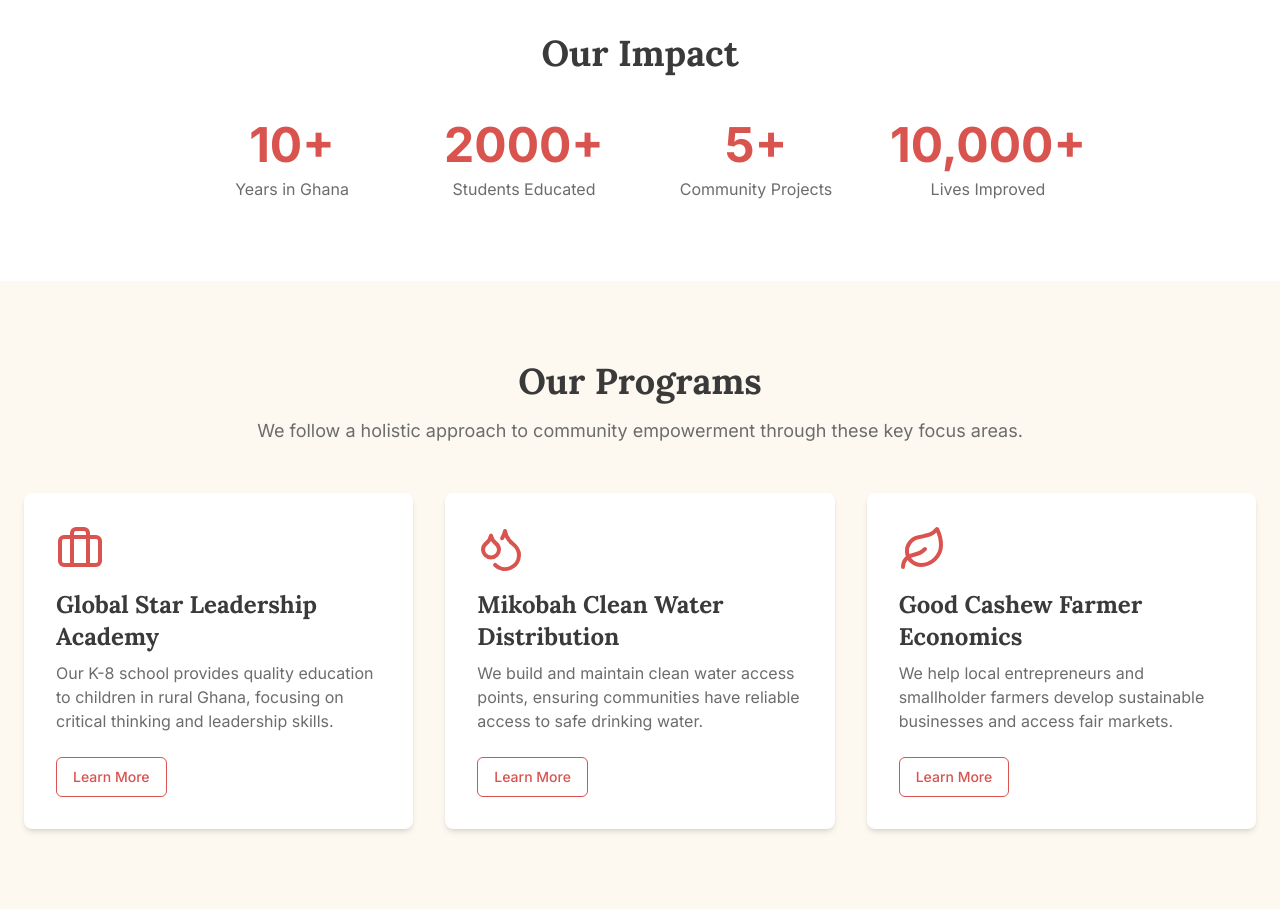
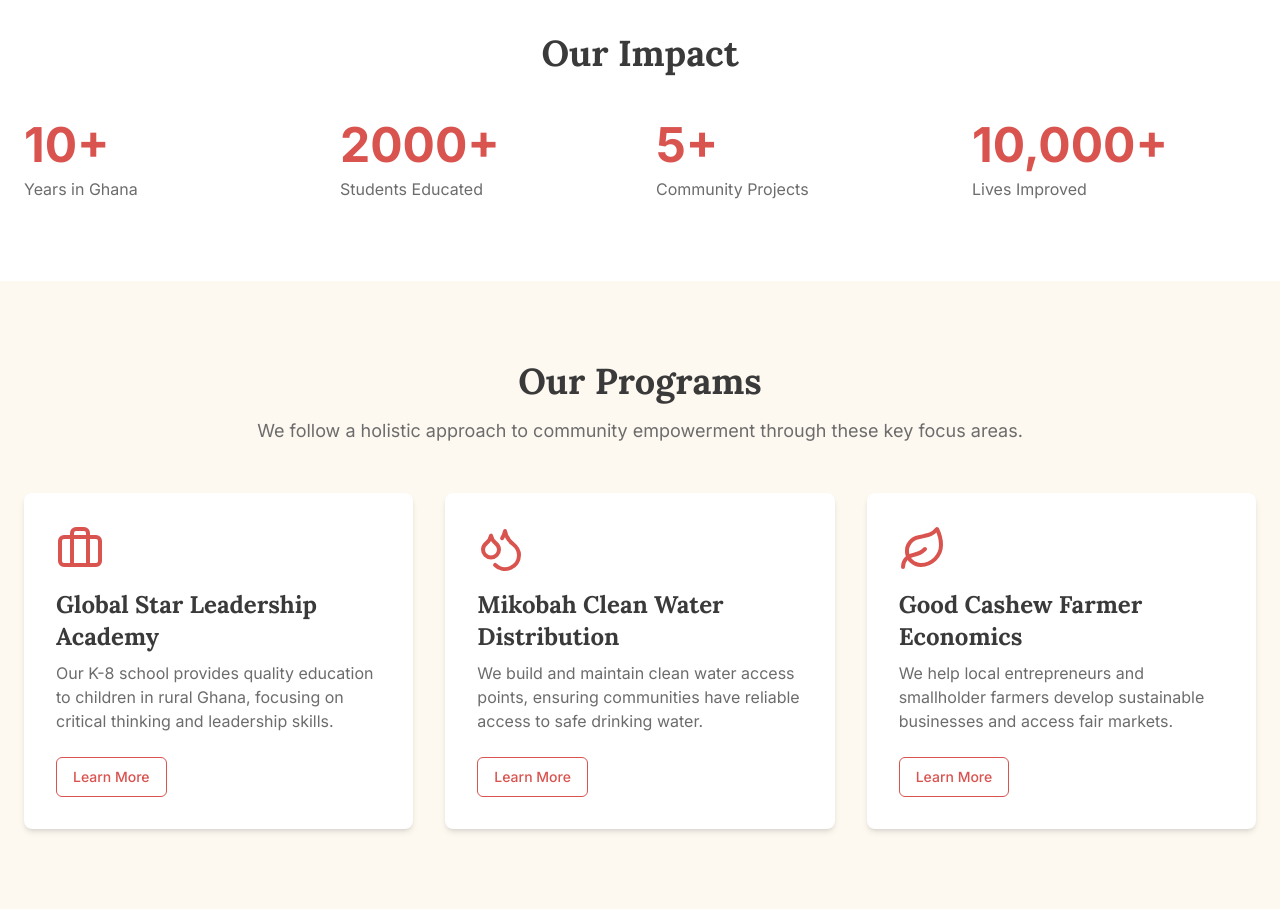
Before and after one commit to kemtuba/tirafanga-web, a Next.js app: page / in a window 1280 px wide. Shown: the part 900-1818 px from the top of the page. Built offline with nearby package versions, Linux system fonts and the light colour scheme.

Commit message:
more responsive on mobile

```diff
--- a/app/page.tsx
+++ b/app/page.tsx
@@ -11,7 +11,7 @@
       <section className="bg-brand-red text-white">
         <div className="container mx-auto px-6 py-20 grid md:grid-cols-2 gap-12 items-center">
           <div>
-            <h1 className="text-5xl md:text-6xl font-serif font-bold leading-tight">A Familiar Way Forward</h1>
+            <h1 className="text-4xl md:text-5xl lg:text-6xl font-serif font-bold leading-tight">A Familiar Way Forward</h1>
             <p className="mt-4 text-xl text-red-100">Sustainable Agriculture and Education in Ghana.</p>
             <div className="mt-8">
               <Button size="lg" variant="outlineWhite" asChild>
@@ -38,21 +38,22 @@
       <section className="py-20">
           <div className="container mx-auto px-6">
               <h2 className="text-4xl font-serif font-bold text-center">Our Impact</h2>
-              <div className="mt-12 grid grid-cols-2 md:grid-cols-4 gap-8 text-center max-w-4xl mx-auto">
+              <div className="mt-12 grid grid-cols-2 md:grid-cols-4 gap-x-4 gap-y-8 md:gap-8 ...">
     <div>
-                      <p className="text-5xl font-bold text-brand-red">10+</p>
+        <p className="text-4xl md:text-5xl font-bold text-brand-red">10+</p>
         <p className="mt-2 text-brand-gray">Years in Ghana</p>
     </div>
+    {/* Apply the responsive font size to all 4 stat numbers */}
     <div>
-                      <p className="text-5xl font-bold text-brand-red">2000+</p>
+        <p className="text-4xl md:text-5xl font-bold text-brand-red">2000+</p>
         <p className="mt-2 text-brand-gray">Students Educated</p>
     </div>
     <div>
-                      <p className="text-5xl font-bold text-brand-red">5+</p>
+        <p className="text-4xl md:text-5xl font-bold text-brand-red">5+</p>
         <p className="mt-2 text-brand-gray">Community Projects</p>
     </div>
     <div>
-                      <p className="text-5xl font-bold text-brand-red">10,000+</p>
+        <p className="text-4xl md:text-5xl font-bold text-brand-red">10,000+</p>
         <p className="mt-2 text-brand-gray">Lives Improved</p>
     </div>
 </div>
```
Lines whose indentation alone changed are shown as unchanged.
